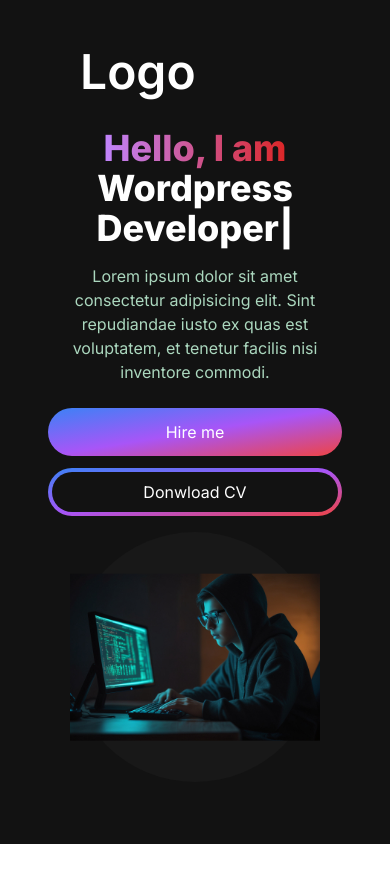
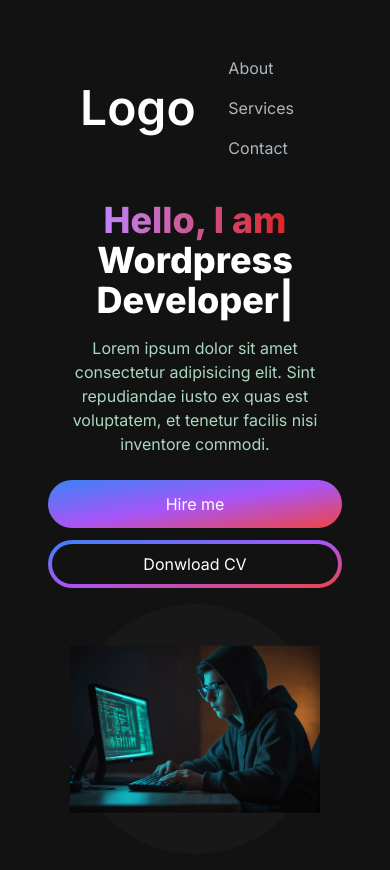
Before and after one commit to AI-Ashik/react-tailwind-portfolio, a Next.js app: page / in a window 390 px wide. Before the commit the page ends 844 px from the top, so only its background shows below. Built offline with nearby package versions, Linux system fonts and the light colour scheme.

Commit message:
added nav items into the navbar

```diff
--- /dev/null
+++ b/app/components/NavLink.jsx
@@ -0,0 +1,14 @@
+const { default: Link } = require("next/link");
+
+const NavLink = ({ href, title }) => {
+  return (
+    <Link
+      href={href}
+      className="block py-2 pl-3 pr-4 text-[#ADB7BE] sm:text-xl rounded md:p-0 hover:text-white "
+    >
+      {title}
+    </Link>
+  );
+};
+
+export default NavLink;
--- a/app/components/Navbar.jsx
+++ b/app/components/Navbar.jsx
@@ -1,4 +1,20 @@
 import Link from "next/link";
+import NavLink from "./NavLink";
+
+const navLinks = [
+  {
+    title: "About",
+    path: "#about",
+  },
+  {
+    title: "Services",
+    path: "#services",
+  },
+  {
+    title: "Contact",
+    path: "#contact",
+  },
+];
 
 const Navbar = () => {
   return (
@@ -7,16 +23,13 @@
         <Link href={"/"} className="text-5xl text-white font-semibold">
           Logo
         </Link>
-        <div className="menu hidden md:block md:w-auto" id="navbar">
+        <div className="menu block md:w-auto" id="navbar">
           <ul>
-            <li>
-              <Link
-                href={"#about"}
-                className="block py-2 pl-3 pr-4 text-[#ADB7BE] sm:text-xl rounded md:p-0 hover:text-white"
-              >
-                About
-              </Link>
-            </li>
+            {navLinks.map((link, index) => (
+              <li key={index}>
+                <NavLink href={link.path} title={link.title} />
+              </li>
+            ))}
           </ul>
         </div>
       </div>
```
